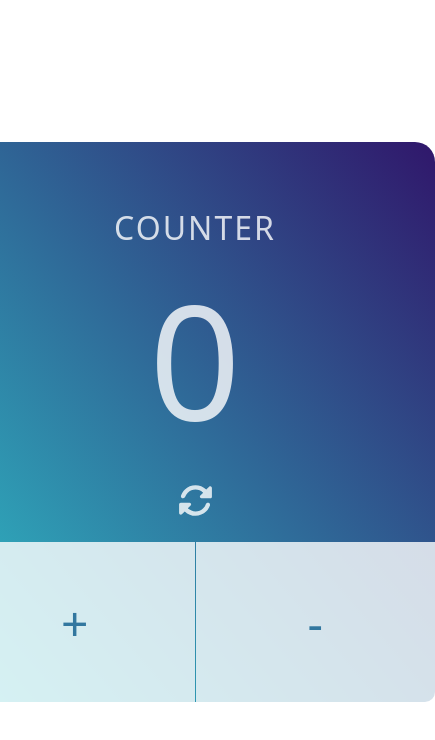
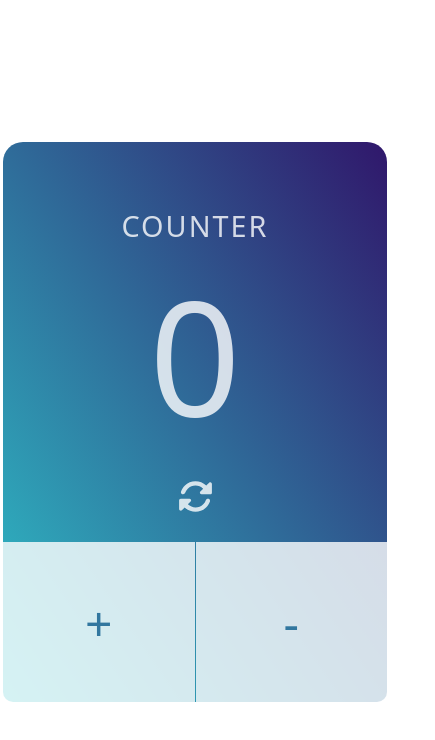
Before and after one commit to thomaserdmenger/counter, a plain HTML site: page index.html in a window 390 px wide. Shown: the whole page, 435 px wide, since content can reach past the window. Drawn offline with Linux system fonts and the light colour scheme.

Commit message:
Decrement width to fit on mobile

```diff
--- a/styles.css
+++ b/styles.css
@@ -41,7 +41,7 @@ span {
   border-bottom-left-radius: 10px;
   border-bottom-right-radius: 10px;
   height: 35rem;
-  width: 30rem;
+  width: 24rem;
   display: flex;
   flex-direction: column;
   justify-content: space-between;
@@ -67,6 +67,7 @@ span {
   font-weight: 400;
   letter-spacing: 2px;
   padding-top: 4rem;
+  font-size: 1.8rem;
 }
 
 .display__heading--bold {
```
